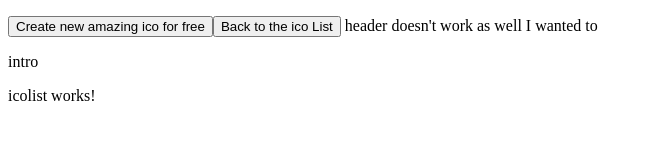
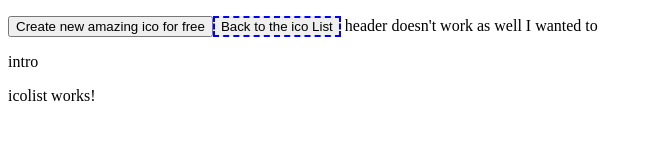
Before and after one commit to christofferend/ico, an Angular app: page / in a window 1280 px wide. Shown: the top 160 px of the page, without its empty margins (0-653 px from the left). Built offline with nearby package versions, Linux system fonts and the light colour scheme.

Commit message:
feat(header): add styles to the active routes/buttons

```diff
--- a/src/app/header/header.component.css
+++ b/src/app/header/header.component.css
@@ -0,0 +1,5 @@
+.active {
+  border-color: blue;
+  border-width: 2px;
+  border-style: dashed;
+}
--- a/src/app/header/header.component.html
+++ b/src/app/header/header.component.html
@@ -1,5 +1,5 @@
 <p>
-  <button [routerLink]="['/create']"> Create new amazing ico for free</button>
-  <button [routerLink]="['/']" class="btn btn-primary"> Back to the ico List </button>
+  <button [routerLink]="['/create']" routerLinkActive="active"> Create new amazing ico for free</button>
+  <button [routerLink]="['/']" routerLinkActive="active" [routerLinkActiveOptions]="{ exact: true }" class="btn btn-primary"> Back to the ico List </button>
   header doesn't work as well I wanted to
 </p>
```
